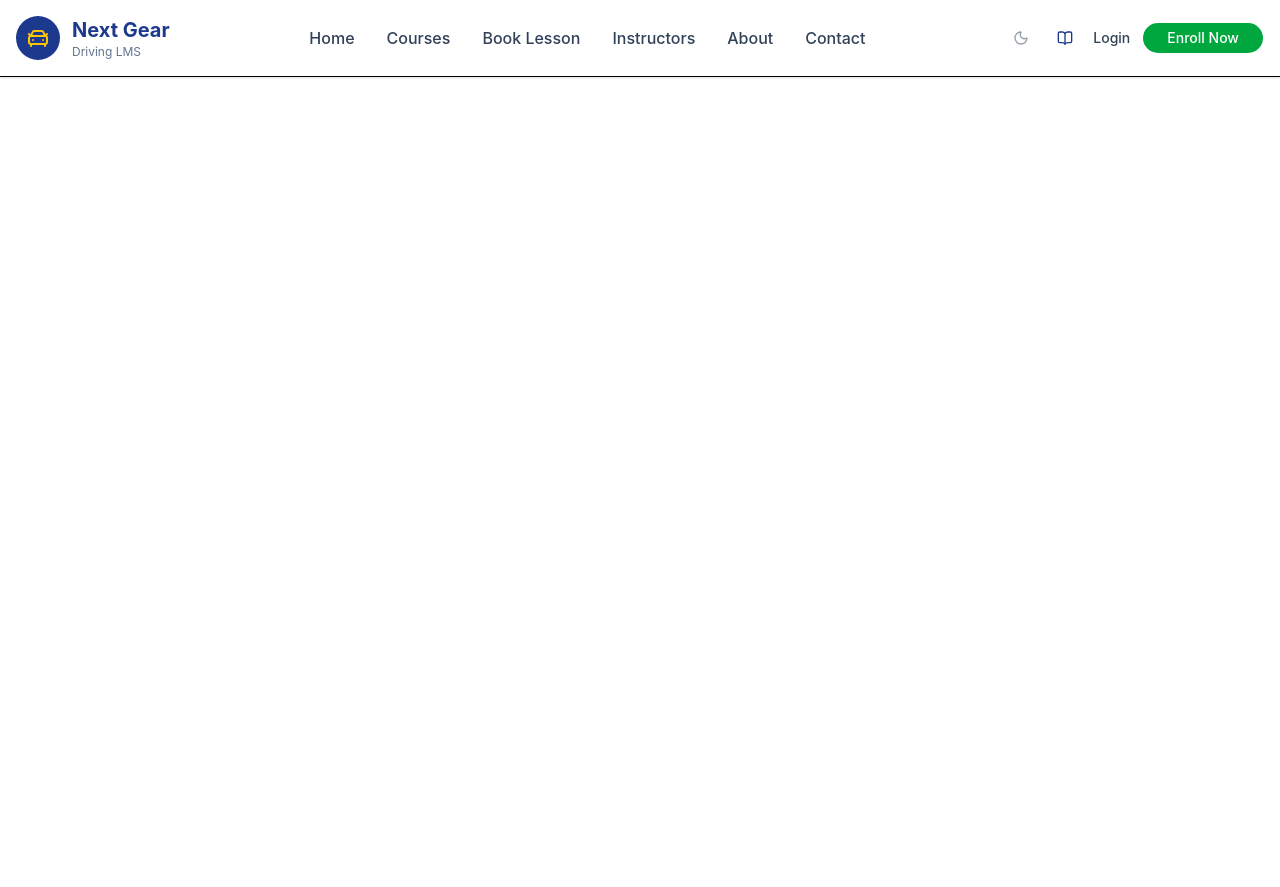
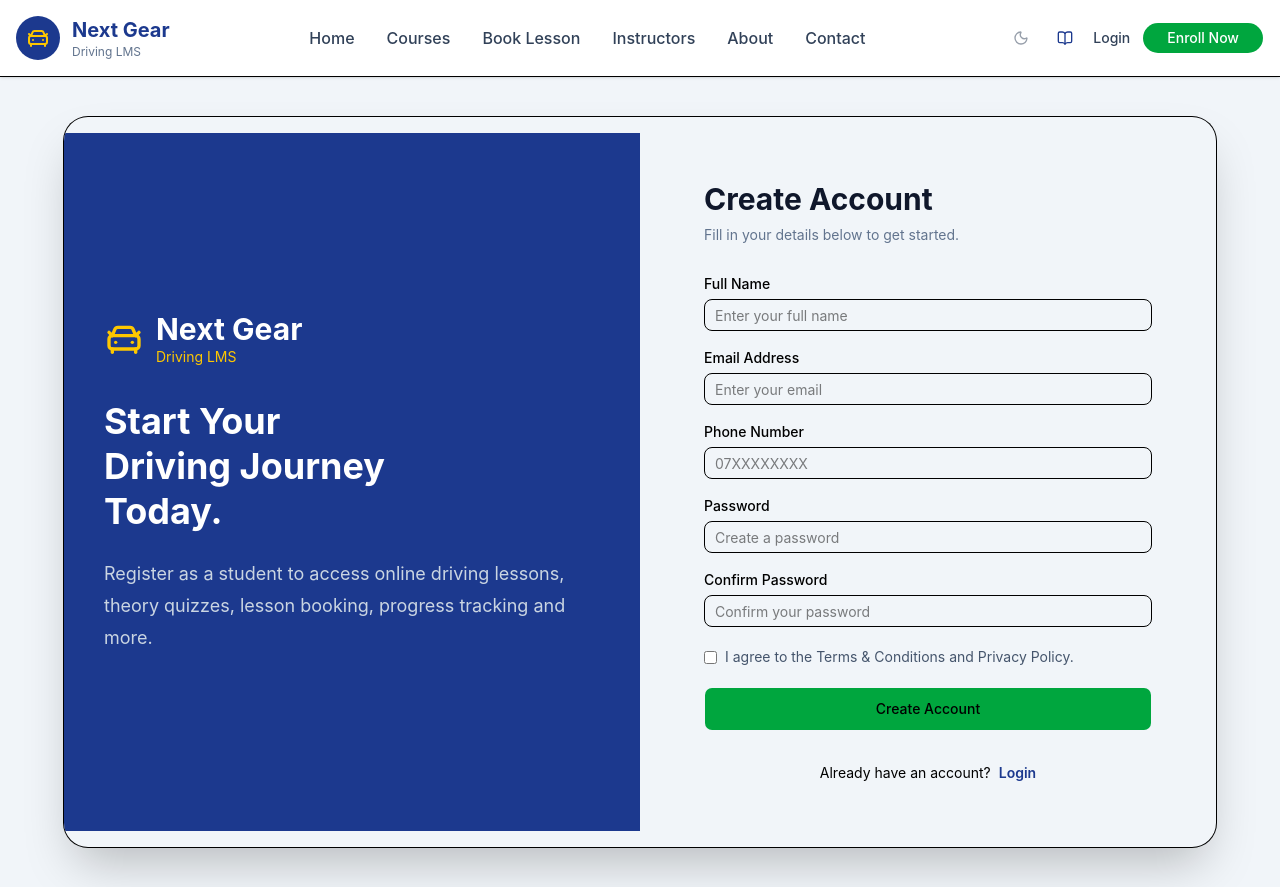
Before and after one commit to derrickweru73/next-gear-driving, a React (Vite) app: page /register in a window 1280 px wide. Before the commit the page ends 800 px from the top, so only its background shows below. Built offline with nearby package versions, Linux system fonts and the light colour scheme.

Commit message:
feat: add register

```diff
--- a/src/App.jsx
+++ b/src/App.jsx
@@ -1,15 +1,16 @@
 import React from "react";
 import Navbar from "./components/ui/Navbar";
 import { Routes, Route } from "react-router-dom";
-// import { Router } from 'react-router-dom';
 import Login from "./pages/Login";
+import Register from "./pages/Register";
 
 function App() {
   return (
     <>
        <Navbar />
       <Routes>
-        <Route path="login" element={<Login />} />
+        <Route path="/login" element={<Login />} />
+        <Route path="/register" element={<Register />} />
       </Routes>
      </>
   );
--- /dev/null
+++ b/src/pages/Register.jsx
@@ -0,0 +1,122 @@
+import { Link } from "react-router-dom";
+import { CarFront } from "lucide-react";
+import { Button } from "@/components/ui/button";
+import { Card, CardContent } from "@/components/ui/card";
+import { Input } from "@/components/ui/input";
+import { Label } from "@/components/ui/label";
+
+const Register = () => {
+  return (
+    <div className="min-h-screen bg-slate-100 flex items-center justify-center px-4 py-10">
+      <Card className="w-full max-w-6xl overflow-hidden rounded-3xl shadow-2xl">
+        <div className="grid md:grid-cols-2">
+          {/* Left Section */}
+          <div className="hidden md:flex flex-col justify-center bg-blue-900 text-white p-10">
+            <div className="flex items-center gap-3 mb-8">
+              <CarFront className="h-10 w-10 text-yellow-400" />
+
+              <div>
+                <h1 className="text-3xl font-bold">Next Gear</h1>
+
+                <p className="text-yellow-400">Driving LMS</p>
+              </div>
+            </div>
+
+            <h2 className="text-4xl font-bold leading-tight mb-6">
+              Start Your
+              <br />
+              Driving Journey
+              <br />
+              Today.
+            </h2>
+
+            <p className="text-slate-300 text-lg leading-8">
+              Register as a student to access online driving lessons, theory
+              quizzes, lesson booking, progress tracking and more.
+            </p>
+          </div>
+
+          {/* Right Section */}
+          <CardContent className="p-8 md:p-12">
+            <div className="max-w-md mx-auto">
+              <h2 className="text-3xl font-bold text-slate-900">
+                Create Account
+              </h2>
+
+              <p className="text-slate-500 mt-2 mb-8">
+                Fill in your details below to get started.
+              </p>
+
+              <form className="space-y-5">
+                <div>
+                  <Label>Full Name</Label>
+                  <Input
+                    type="text"
+                    placeholder="Enter your full name"
+                    className="mt-2"
+                  />
+                </div>
+
+                <div>
+                  <Label>Email Address</Label>
+                  <Input
+                    type="email"
+                    placeholder="Enter your email"
+                    className="mt-2"
+                  />
+                </div>
+
+                <div>
+                  <Label>Phone Number</Label>
+                  <Input type="tel" placeholder="07XXXXXXXX" className="mt-2" />
+                </div>
+
+                <div>
+                  <Label>Password</Label>
+                  <Input
+                    type="password"
+                    placeholder="Create a password"
+                    className="mt-2"
+                  />
+                </div>
+
+                <div>
+                  <Label>Confirm Password</Label>
+                  <Input
+                    type="password"
+                    placeholder="Confirm your password"
+                    className="mt-2"
+                  />
+                </div>
+
+                <div className="flex items-start gap-2">
+                  <input type="checkbox" className="mt-1" />
+
+                  <p className="text-sm text-slate-600">
+                    I agree to the Terms & Conditions and Privacy Policy.
+                  </p>
+                </div>
+
+                <Button className="w-full h-11 bg-green-600 hover:bg-green-700">
+                  Create Account
+                </Button>
+              </form>
+
+              <div className="mt-8 text-center text-sm">
+                Already have an account?
+                <Link
+                  to="/login"
+                  className="ml-2 font-semibold text-blue-900 hover:text-yellow-500"
+                >
+                  Login
+                </Link>
+              </div>
+            </div>
+          </CardContent>
+        </div>
+      </Card>
+    </div>
+  );
+};
+
+export default Register;
```
